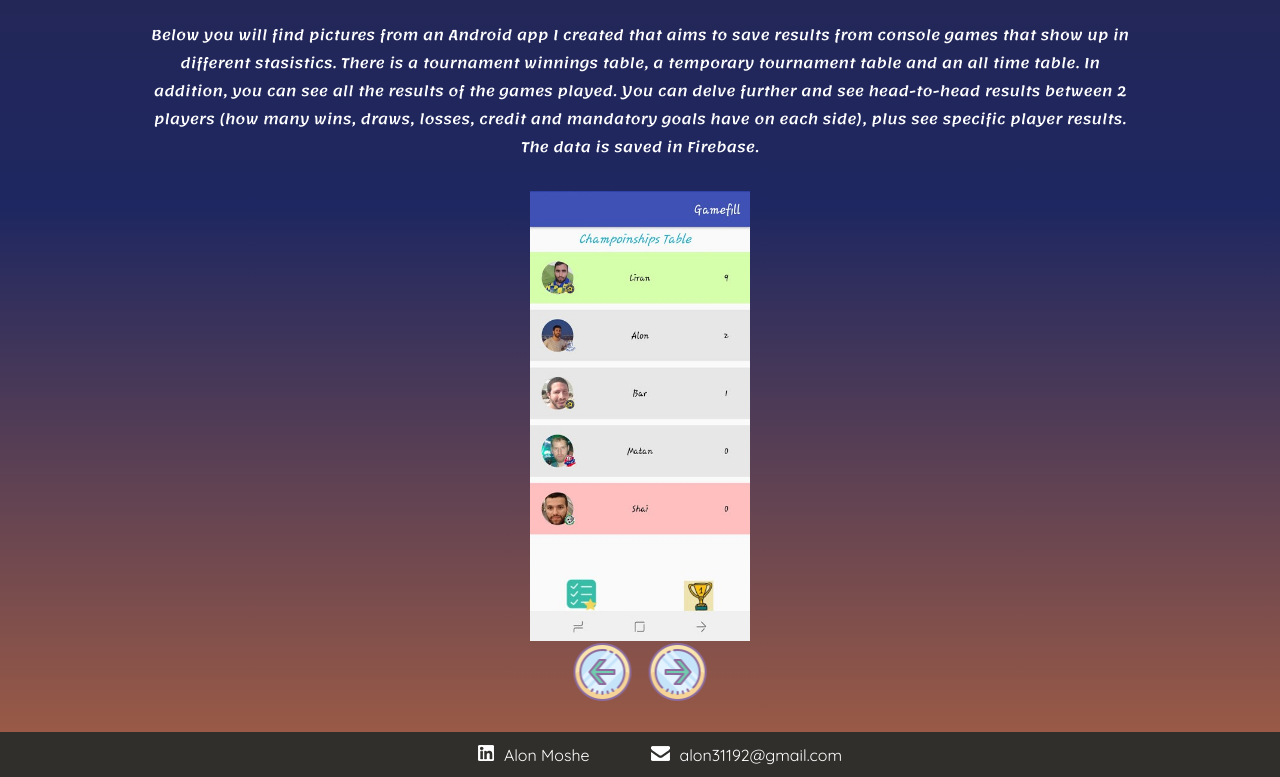
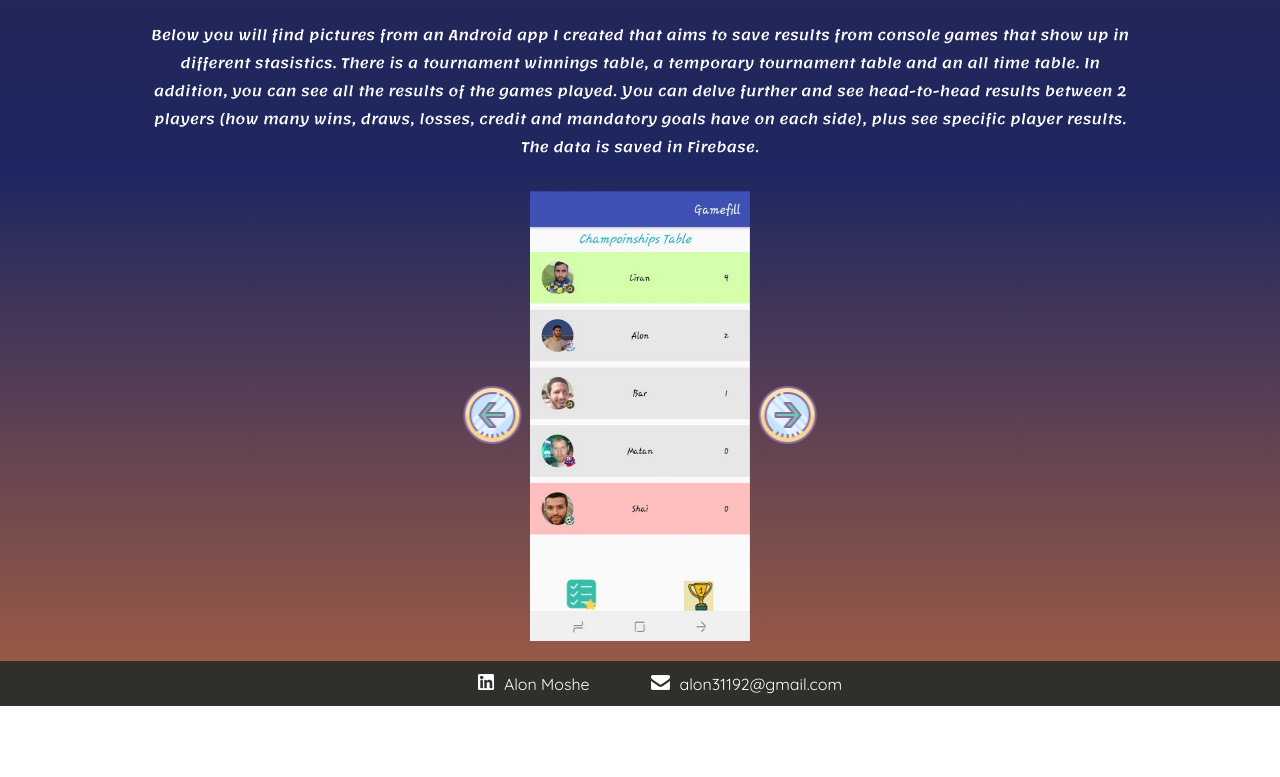
Before and after one commit to alon3192/portfolio, an Angular app: page /Gamefill in a window 1280 px wide. Shown: the part 365-1142 px from the top of the page. After the commit the page ends 1071 px from the top, so only its background shows below. Built offline with nearby package versions, Linux system fonts and the light colour scheme; no server answers; a web font is replaced by a local one.

Commit message:
animation arrows and offset paragraphes exceptions fixed

```diff
--- a/src/app/about-me/about-me.component.ts
+++ b/src/app/about-me/about-me.component.ts
@@ -37,18 +37,23 @@ export class AboutMeComponent implements OnInit {
     let workspaces_scroll = document.getElementById("workspaces");
     let databases_scroll = document.getElementById("databases");
 
+      if(languages_scroll!=null) {
           if((currentOffset + height) > languages_scroll.offsetTop) {
             languages_scroll.classList.add("animation_offset");
           }
           else {
             languages_scroll.classList.remove("animation_offset");
           }
+      }
+      if(workspaces_scroll!=null) {
           if((currentOffset + height) > workspaces_scroll.offsetTop) {
             workspaces_scroll.classList.add("animation_offset");
           }
           else {
             workspaces_scroll.classList.remove("animation_offset");
           }
+      }
+      if(databases_scroll != null) {
           if((currentOffset + height) > databases_scroll.offsetTop) {
             databases_scroll.classList.add("animation_offset");
           }
@@ -56,6 +61,8 @@ export class AboutMeComponent implements OnInit {
             databases_scroll.classList.remove("animation_offset");
           }
       }
+    }
+
 
 
 }
--- a/src/app/contact/contact.component.ts
+++ b/src/app/contact/contact.component.ts
@@ -116,12 +116,16 @@ export class ContactComponent implements OnInit {
     let currentOffset =  window.pageYOffset;
     let languages_scroll = document.getElementById("text_contact");
 
-    if((currentOffset + height) > languages_scroll.offsetTop) {
-      languages_scroll.classList.add("animation_offset");
+    if(languages_scroll !=null) {
+      if((currentOffset + height) > languages_scroll.offsetTop) {
+        languages_scroll.classList.add("animation_offset");
+      }
+      else {
+        languages_scroll.classList.remove("animation_offset");
+      }
     }
-    else {
-      languages_scroll.classList.remove("animation_offset");
-    }
+
+
   }
 
 
--- a/src/app/view-gamefill/view-gamefill.component.html
+++ b/src/app/view-gamefill/view-gamefill.component.html
@@ -12,11 +12,13 @@
            The data is saved in Firebase.</p>
 
 
-         <div class="img_cont">
-            <img src="../../assets/images/gamefill_1.jpg" alt="" id="image">
+    <div class="images_cont">
+        <img src="../../assets/images/arrow_back.png" alt="" id="back" (click)="goBack()">
+        <div class="img_cont">
+            <img src="../../assets/images/gamefill_1.jpg" alt="" class="image_appp" id="image">
         </div>
-    <img src="../../assets/images/arrow_back.png" alt="" id="back" (click)="goBack()">
-    <img src="../../assets/images/arrow_forward.png" alt="" id="forward" (click)="goForward()">
+        <img src="../../assets/images/arrow_forward.png" alt="" id="forward" (click)="goForward()">
+    </div>
 </div>
 <div class="upload">
     <img src="../../assets/images/gamefill_2.jpg" alt="">
--- a/src/app/view-gamefill/view-gamefill.component.scss
+++ b/src/app/view-gamefill/view-gamefill.component.scss
@@ -3,7 +3,6 @@
     padding: 20px;
     background-repeat: no-repeat;
     background-size: cover;
-    font-family: 'Poppins', sans-serif;
     text-align: center;
     align-items: center;
     justify-content: center;
@@ -22,6 +21,7 @@
     }
     & h2 {
         text-align: center;
+
         color: white;
         margin-bottom: 10px;
         margin-top: 20px;
@@ -37,11 +37,23 @@
         color: white;
         font-family: "Lemonada", cursive;
         font-size: 14px;
+
+        & span {
+            text-decoration: underline;
+
+            &:hover {
+                color: skyblue;
+                cursor: pointer;
             }
-    & .img_cont {
+        }
+    }
+    & .images_cont {
         display: flex;
         justify-content: center;
         align-items: center;
+
+        & .img_cont {
+
             overflow: hidden;
             height: 450px;
 
@@ -50,17 +62,18 @@
                 position: relative;
             }
         }
+    }
     & #forward {
         order: 1;
         cursor: pointer;
-        animation: slide_1;
+        animation-name: slide_1;
         animation-duration: 2s;
         animation-delay: 0;
         animation-iteration-count: infinite;
     }
     & #back {
         cursor: pointer;
-        animation: slide_2;
+        animation-name: slide_2;
         animation-duration: 2s;
         animation-delay: 0;
         animation-iteration-count: infinite;
@@ -73,9 +86,9 @@
 
     @keyframes moveforward {
         0%{ left: 0px; }
-        50%{ left: 1300px; }
-        51% { left: -1300px; }
-        100% { left: 0px; }
+        50%{ left: 250px; opacity: 0;}
+        51% { left: -250px; }
+        100% { left: 0px; opacity: 1;}
     }
 
     .moving_back {
@@ -85,9 +98,9 @@
 
     @keyframes moveback {
         0%{ left: 0px; }
-        50%{ left: -1300px; }
-        51% { left: 1300px; }
-        100% { left: 0px; }
+        50%{ left: -250px; opacity: 0; }
+        51% { left: 250px; }
+        100% { left: 0px; opacity: 1; }
     }
     @keyframes slide_1 {
        0% { transform: translate(0); }
--- a/src/app/view-safun/view-safun.component.html
+++ b/src/app/view-safun/view-safun.component.html
@@ -9,12 +9,14 @@
         In addition, you can report on other issues such as parking, prices, music, photo upload option and more.
         For more information, you can <span (click)="onOpenProjextBook()">click here</span> to browse the project book.</p>
 
+    <div class="images_cont">
+        <img src="../../assets/images/arrow_back.png" alt="" id="back" (click)="goBack()">
+        <div class="img_cont">
+            <img src="../../assets/images/safun_1.jpg" alt="" class="image_appp" id="image">
+        </div>
+        <img src="../../assets/images/arrow_forward.png" alt="" id="forward" (click)="goForward()">
+    </div>
 
-    <div class="img_cont">
-        <img src="../../assets/images/safun_1.jpg" alt="" class="image_appp" id="image">
-    </div>
-    <img src="../../assets/images/arrow_back.png" alt="" id="back" (click)="goBack()">
-    <img src="../../assets/images/arrow_forward.png" alt="" id="forward" (click)="goForwoard()">
 </div>
 
 <div class="upload">
--- a/src/app/view-safun/view-safun.component.scss
+++ b/src/app/view-safun/view-safun.component.scss
@@ -47,29 +47,33 @@
             }
         }
     }
-    & .img_cont {
+    & .images_cont {
         display: flex;
         justify-content: center;
         align-items: center;
-        overflow: hidden;
-        height: 450px;
 
-        & img {
-            height: 100%;
-            position: relative;
+        & .img_cont {
+
+            overflow: hidden;
+            height: 450px;
+
+            & img {
+                height: 100%;
+                position: relative;
+            }
         }
     }
     & #forward {
         order: 1;
         cursor: pointer;
-        animation: slide_1;
+        animation-name: slide_1;
         animation-duration: 2s;
         animation-delay: 0;
         animation-iteration-count: infinite;
     }
     & #back {
         cursor: pointer;
-        animation: slide_2;
+        animation-name: slide_2;
         animation-duration: 2s;
         animation-delay: 0;
         animation-iteration-count: infinite;
@@ -82,9 +86,9 @@
 
     @keyframes moveforward {
         0%{ left: 0px; }
-        50%{ left: 1300px; }
-        51% { left: -1300px; }
-        100% { left: 0px; }
+        50%{ left: 250px; opacity: 0;}
+        51% { left: -250px; }
+        100% { left: 0px; opacity: 1;}
     }
 
     .moving_back {
@@ -94,9 +98,9 @@
 
     @keyframes moveback {
         0%{ left: 0px; }
-        50%{ left: -1300px; }
-        51% { left: 1300px; }
-        100% { left: 0px; }
+        50%{ left: -250px; opacity: 0; }
+        51% { left: 250px; }
+        100% { left: 0px; opacity: 1; }
     }
     @keyframes slide_1 {
        0% { transform: translate(0); }
--- a/src/app/view-safun/view-safun.component.ts
+++ b/src/app/view-safun/view-safun.component.ts
@@ -21,7 +21,7 @@ export class ViewSafunComponent implements OnInit {
   }
 
 
-  goForwoard()
+  goForward()
   {
     if(this.currentNumber === this.maxNumber)
     {
```
Lines whose indentation alone changed are shown as unchanged.
